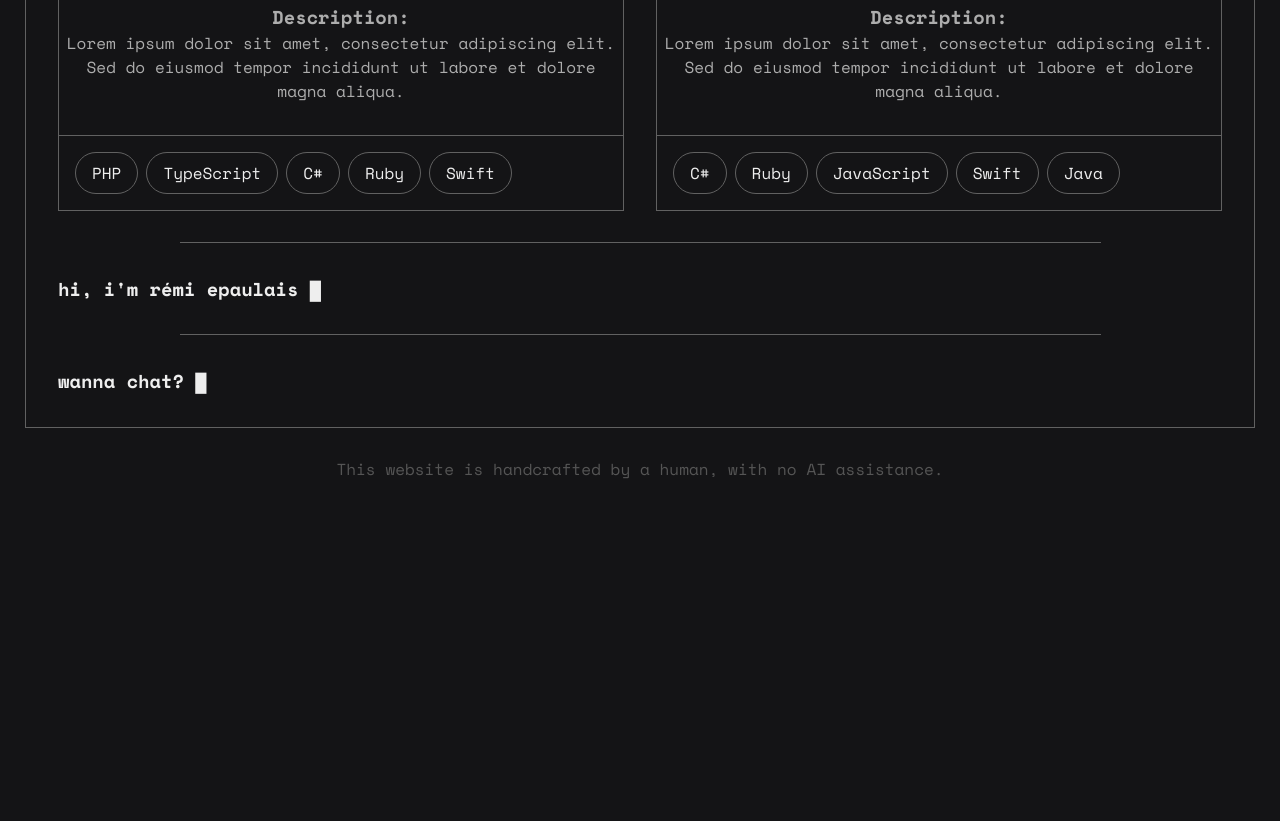
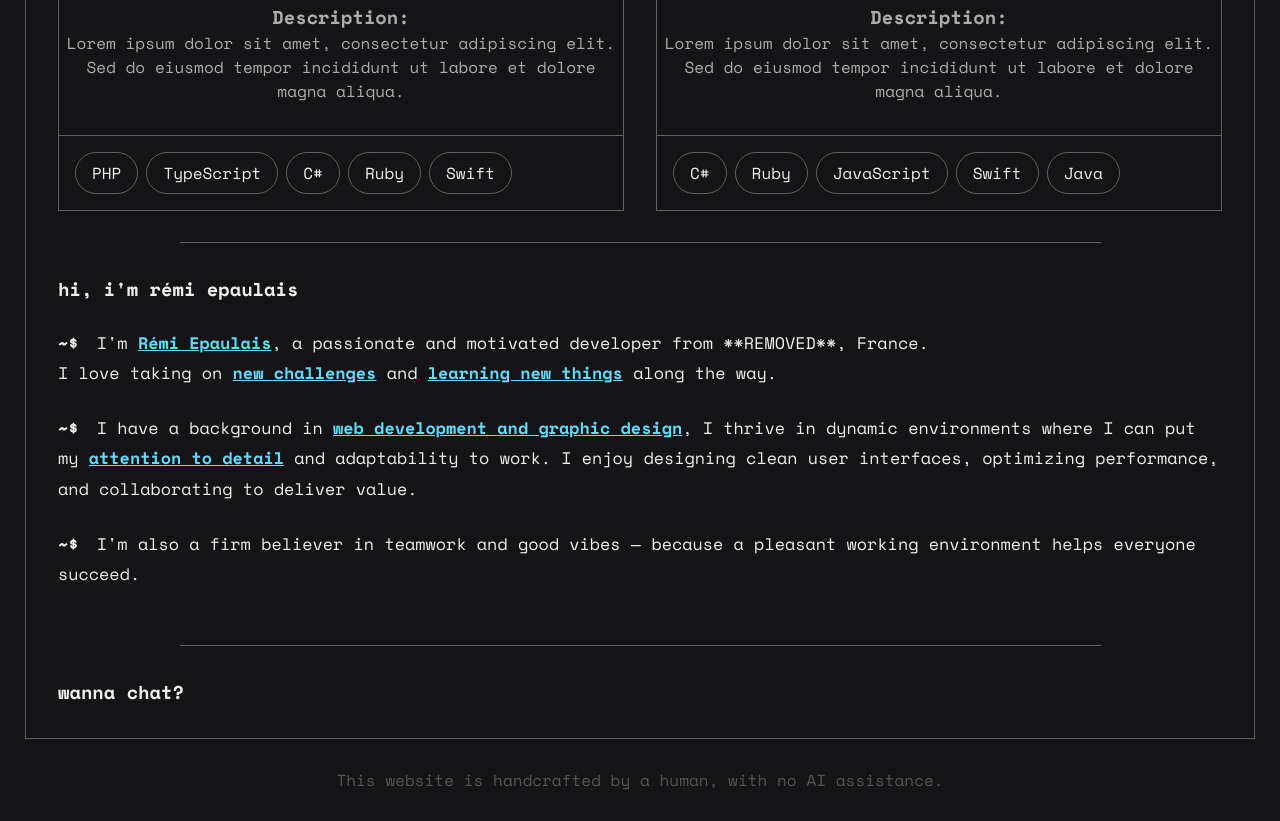
Before and after one commit to RemEpa/portfolio, a website built with Vite: page index.html in a window 1280 px wide. Shown: the part 1553-2374 px from the top of the page. Before the commit the page ends 2063 px from the top, so only its background shows below. Built offline with nearby package versions, Linux system fonts and the light colour scheme.

Commit message:
feat: Started working on "About me" section

```diff
--- a/index.html
+++ b/index.html
@@ -28,16 +28,36 @@
       </nav>
 
       <section id="whatido">
-        <h3>i make things &block;</h3>
+        <h3 class="section-title">i make things</h3>
         <div id="projects-container">
           <!-- This gets populated with JavaScript -->
         </div>
       </section>
       <section id="whoami">
-        <h3>hi, i'm rémi epaulais &block;</h3>
+        <h3 class="section-title">hi, i'm rémi epaulais</h3>
+        <p>
+          I'm <strong>Rémi Epaulais</strong>, a passionate and motivated
+          developer from **REMOVED**, France.
+          <br />
+          I love taking on
+          <strong>new challenges</strong> and
+          <strong>learning new things</strong> along the way.
+        </p>
+        <p>
+          I have a background in
+          <strong>web development and graphic design</strong>, I thrive in
+          dynamic environments where I can put my
+          <strong>attention to detail</strong> and adaptability to work. I enjoy
+          designing clean user interfaces, optimizing performance, and
+          collaborating to deliver value.
+        </p>
+        <p>
+          I&apos;m also a firm believer in teamwork and good vibes — because a
+          pleasant working environment helps everyone succeed.
+        </p>
       </section>
       <section id="contactme">
-        <h3>wanna chat? &block;</h3>
+        <h3 class="section-title">wanna chat?</h3>
       </section>
     </main>
 
--- a/src/styles/main.css
+++ b/src/styles/main.css
@@ -34,6 +34,13 @@ section {
   }
 }
 
+.section-title::after {
+  content: "_";
+  animation: blink 1s step-start infinite;
+  margin-left: 5px;
+  color: var(--secondary-clr);
+}
+
 @media (max-width: 750px) {
   body {
     padding: 0;
@@ -55,6 +62,7 @@ section {
 
 /* Header */
 header {
+  animation: fadeIn 1s ease-in-out;
   padding: 2em;
   border-bottom: 1px solid var(--outline-clr);
 }
@@ -75,6 +83,7 @@ header {
 
 /* Navigation */
 nav {
+  animation: fadeIn 1s ease-in-out;
   border-bottom: 1px solid var(--outline-clr);
 
   ul {
@@ -157,6 +166,9 @@ nav {
 }
 
 /* Projects */
+#whatido {
+  animation: fadeIn 1s ease-in-out;
+}
 
 #projects-container {
   display: flex;
@@ -273,6 +285,36 @@ nav {
     }
   }
 }
+/* aboutme section */
+
+#whoami {
+  animation: fadeIn 1s ease-in-out;
+  p {
+    margin: 25px 0;
+    line-height: 1.8;
+    font-size: 1.05rem;
+    color: var(--main-clr);
+    position: relative;
+
+    &::before {
+      content: "~$";
+      margin-right: 8px;
+      font-weight: bold;
+      display: inline-block;
+      min-width: 1em;
+    }
+  }
+
+  strong {
+    color: #61dafb;
+    text-decoration: underline;
+  }
+}
+
+/* contactme */
+#contactme {
+  animation: fadeIn 1s ease-in-out;
+}
 
 /* Footer */
 .disclaimer {
@@ -297,3 +339,23 @@ nav {
     padding: 1em;
   }
 }
+
+/* Animations */
+
+@keyframes blink {
+  50% {
+    opacity: 0;
+  }
+}
+
+@keyframes fadeIn {
+  from {
+    opacity: 0;
+    transform: translateY(20px);
+  }
+
+  to {
+    opacity: 1;
+    transform: translateY(0);
+  }
+}
```
